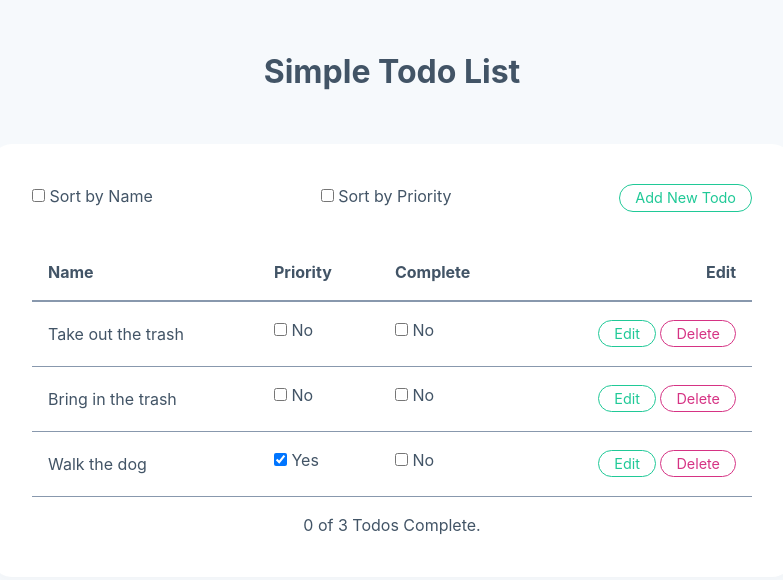
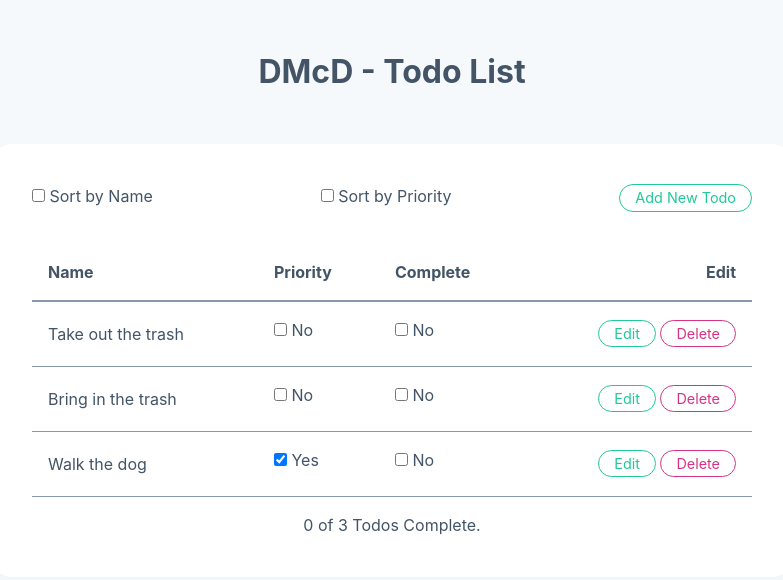
Before and after one commit to solidmedium/todo, a website: page dist/index.html in a window 1280 px wide. Shown: the whole page, without its empty margins (248-1031 px from the left). Drawn offline with Linux system fonts and the light colour scheme.

Commit message:
rename todo list

```diff
--- a/dist/index.html
+++ b/dist/index.html
@@ -8,7 +8,7 @@
   </head>
   <body>
     <header class="container text-center">
-      <h1>Simple Todo List</h1>
+      <h1>DMcD - Todo List</h1>
     </header>
     <div class="container" id="app-mount-point"></div>
     <div class="container" id="modal-mount-point"></div>
```
